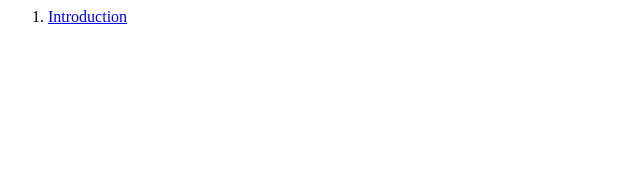
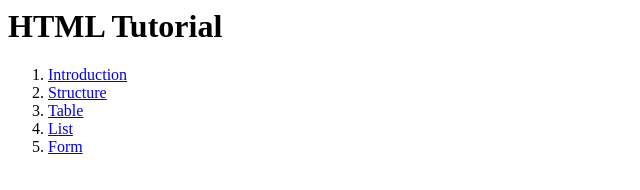
Before and after one commit to TruptiKaluse/html-tutorial, a plain HTML site: page index.html in a window 1280 px wide. Shown: the whole page, without its empty margins (0-640 px from the left). Drawn offline with Linux system fonts and the light colour scheme.

Commit message:
changes done

```diff
--- a/index.html
+++ b/index.html
@@ -3,8 +3,13 @@
     <title>HTML Tutorial</title>
   </head>
   <body>
+    <h1>HTML Tutorial</h1>
     <ol>
       <li><a href="./topics/intro.html">Introduction</a></li>
+      <li><a href="./topics/structure.html">Structure</a></li>
+      <li><a href="./topics/table.html">Table</a></li>
+      <li><a href="./topics/list.html">List</a></li>
+      <li><a href="./topics/form.html">Form</a></li>
     </ol>
   </body>
 </html>
```
Also changed, not shown: topics/structure.html (+1 -1 lines), images/structure.png (added).
